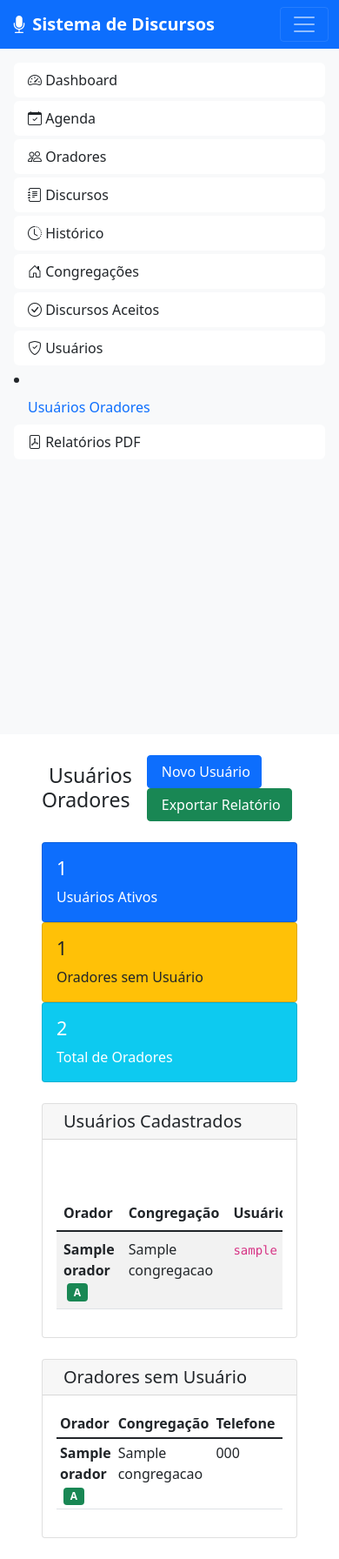
After one commit to LaGiGa/sistema-discursos, a Python web app: template templates/admin/usuarios_oradores.html in a window 390 px wide. The commit adds this page. Shown: the whole page at 87% size. Run offline with Jinja, Linux system fonts and the light colour scheme; the template is opened without the code that fills it: most values are stand-ins (such as "Sample title", 1, 10 or a date in 2020).

Commit message:
feat: 2.0

```diff
--- /dev/null
+++ b/templates/admin/usuarios_oradores.html
@@ -0,0 +1,227 @@
+{% extends "base.html" %}
+
+{% block title %}Usuários Oradores - Sistema de Discursos{% endblock %}
+
+{% block content %}
+<div class="container-fluid">
+    <!-- Cabeçalho -->
+    <div class="d-flex justify-content-between align-items-center mb-4">
+        <h1 class="h3 mb-0">
+            <i class="fas fa-users me-2"></i>Usuários Oradores
+        </h1>
+        <div>
+            <a href="{{ url_for('admin_novo_usuario_orador') }}" class="btn btn-primary">
+                <i class="fas fa-plus me-1"></i>Novo Usuário
+            </a>
+            <a href="{{ url_for('admin_relatorio_usuarios_oradores') }}" class="btn btn-success">
+                <i class="fas fa-download me-1"></i>Exportar Relatório
+            </a>
+        </div>
+    </div>
+
+    <!-- Estatísticas -->
+    <div class="row mb-4">
+        <div class="col-md-4">
+            <div class="card bg-primary text-white">
+                <div class="card-body">
+                    <div class="d-flex justify-content-between">
+                        <div>
+                            <h4 class="card-title">{{ total_usuarios }}</h4>
+                            <p class="card-text">Usuários Ativos</p>
+                        </div>
+                        <div class="align-self-center">
+                            <i class="fas fa-user-check fa-2x"></i>
+                        </div>
+                    </div>
+                </div>
+            </div>
+        </div>
+        <div class="col-md-4">
+            <div class="card bg-warning text-dark">
+                <div class="card-body">
+                    <div class="d-flex justify-content-between">
+                        <div>
+                            <h4 class="card-title">{{ total_oradores_sem_usuario }}</h4>
+                            <p class="card-text">Oradores sem Usuário</p>
+                        </div>
+                        <div class="align-self-center">
+                            <i class="fas fa-user-plus fa-2x"></i>
+                        </div>
+                    </div>
+                </div>
+            </div>
+        </div>
+        <div class="col-md-4">
+            <div class="card bg-info text-white">
+                <div class="card-body">
+                    <div class="d-flex justify-content-between">
+                        <div>
+                            <h4 class="card-title">{{ total_usuarios + total_oradores_sem_usuario }}</h4>
+                            <p class="card-text">Total de Oradores</p>
+                        </div>
+                        <div class="align-self-center">
+                            <i class="fas fa-microphone fa-2x"></i>
+                        </div>
+                    </div>
+                </div>
+            </div>
+        </div>
+    </div>
+
+    <!-- Lista de Usuários Oradores -->
+    <div class="card">
+        <div class="card-header">
+            <h5 class="card-title mb-0">
+                <i class="fas fa-list me-2"></i>Usuários Cadastrados
+            </h5>
+        </div>
+        <div class="card-body">
+            {% if usuarios_oradores %}
+            <div class="table-responsive">
+                <table class="table table-striped table-hover">
+                    <thead>
+                        <tr>
+                            <th>Orador</th>
+                            <th>Congregação</th>
+                            <th>Usuário</th>
+                            <th>Data de Criação</th>
+                            <th>Status</th>
+                            <th>Ações</th>
+                        </tr>
+                    </thead>
+                    <tbody>
+                        {% for usuario in usuarios_oradores %}
+                        <tr>
+                            <td>
+                                <strong>{{ usuario.orador.nome }}</strong>
+                                {% if usuario.orador.anfitriao %}
+                                <span class="badge bg-success ms-1" title="Anfitrião">A</span>
+                                {% endif %}
+                            </td>
+                            <td>{{ usuario.orador.congregacao.nome }}</td>
+                            <td>
+                                <code>{{ usuario.username }}</code>
+                            </td>
+                            <td>{{ usuario.data_criacao.strftime('%d/%m/%Y') }}</td>
+                            <td>
+                                {% if usuario.ativo %}
+                                <span class="badge bg-success">Ativo</span>
+                                {% else %}
+                                <span class="badge bg-danger">Inativo</span>
+                                {% endif %}
+                            </td>
+                            <td>
+                                <div class="btn-group btn-group-sm">
+                                    <a href="{{ url_for('admin_editar_usuario_orador', id=usuario.id) }}"
+                                       class="btn btn-outline-primary" title="Editar">
+                                        <i class="fas fa-edit"></i>
+                                    </a>
+                                    <form method="POST" action="{{ url_for('admin_resetar_senha_orador', id=usuario.id) }}"
+                                          class="d-inline" onsubmit="return confirm('Deseja resetar a senha deste usuário?')">
+                                        <button type="submit" class="btn btn-outline-warning" title="Resetar Senha">
+                                            <i class="fas fa-key"></i>
+                                        </button>
+                                    </form>
+                                    <form method="POST" action="{{ url_for('admin_excluir_usuario_orador', id=usuario.id) }}"
+                                          class="d-inline" onsubmit="return confirm('Tem certeza que deseja excluir este usuário?')">
+                                        <button type="submit" class="btn btn-outline-danger" title="Excluir">
+                                            <i class="fas fa-trash"></i>
+                                        </button>
+                                    </form>
+                                </div>
+                            </td>
+                        </tr>
+                        {% endfor %}
+                    </tbody>
+                </table>
+            </div>
+            {% else %}
+            <div class="text-center py-4">
+                <i class="fas fa-users fa-3x text-muted mb-3"></i>
+                <h5 class="text-muted">Nenhum usuário orador cadastrado</h5>
+                <p class="text-muted">Comece criando o primeiro usuário para um orador.</p>
+                <a href="{{ url_for('admin_novo_usuario_orador') }}" class="btn btn-primary">
+                    <i class="fas fa-plus me-1"></i>Criar Primeiro Usuário
+                </a>
+            </div>
+            {% endif %}
+        </div>
+    </div>
+
+    <!-- Oradores sem Usuário -->
+    {% if oradores_sem_usuario %}
+    <div class="card mt-4">
+        <div class="card-header">
+            <h5 class="card-title mb-0">
+                <i class="fas fa-user-plus me-2"></i>Oradores sem Usuário
+            </h5>
+        </div>
+        <div class="card-body">
+            <div class="table-responsive">
+                <table class="table table-sm">
+                    <thead>
+                        <tr>
+                            <th>Orador</th>
+                            <th>Congregação</th>
+                            <th>Telefone</th>
+                            <th>Email</th>
+                            <th>Ação</th>
+                        </tr>
+                    </thead>
+                    <tbody>
+                        {% for orador in oradores_sem_usuario %}
+                        <tr>
+                            <td>
+                                <strong>{{ orador.nome }}</strong>
+                                {% if orador.anfitriao %}
+                                <span class="badge bg-success ms-1" title="Anfitrião">A</span>
+                                {% endif %}
+                            </td>
+                            <td>{{ orador.congregacao.nome }}</td>
+                            <td>{{ orador.telefone or '-' }}</td>
+                            <td>{{ orador.email or '-' }}</td>
+                            <td>
+                                <a href="{{ url_for('admin_novo_usuario_orador') }}?orador_id={{ orador.id }}"
+                                   class="btn btn-sm btn-primary">
+                                    <i class="fas fa-user-plus me-1"></i>Criar Usuário
+                                </a>
+                            </td>
+                        </tr>
+                        {% endfor %}
+                    </tbody>
+                </table>
+            </div>
+        </div>
+    </div>
+    {% endif %}
+</div>
+{% endblock %}
+
+{% block scripts %}
+<script>
+// Filtro simples na tabela
+function filtrarTabela() {
+    const input = document.getElementById('filtro');
+    const filter = input.value.toLowerCase();
+    const table = document.getElementById('tabelaUsuarios');
+    const tr = table.getElementsByTagName('tr');
+
+    for (let i = 1; i < tr.length; i++) {
+        const td = tr[i].getElementsByTagName('td');
+        let mostrar = false;
+
+        for (let j = 0; j < td.length; j++) {
+            if (td[j]) {
+                if (td[j].textContent.toLowerCase().indexOf(filter) > -1) {
+                    mostrar = true;
+                    break;
+                }
+            }
+        }
+
+        tr[i].style.display = mostrar ? '' : 'none';
+    }
+}
+</script>
+{% endblock %}
+[file content end]
--- a/templates/base.html
+++ b/templates/base.html
@@ -90,6 +90,13 @@
                        class="list-group-item list-group-item-action {% if request.endpoint in ['listar_usuarios', 'novo_usuario', 'editar_usuario'] %}active{% endif %}">
                         <i class="bi bi-shield-check"></i> Usuários
                     </a>
+
+		<li class="nav-item">
+    			<a class="nav-link" href="{{ url_for('admin_usuarios_oradores') }}">
+        		<i class="fas fa-users-cog"></i>
+        		Usuários Oradores
+    			</a>
+		</li>
                     <a href="{{ url_for('relatorios_pdf') }}"
                        class="list-group-item list-group-item-action {% if request.endpoint in ['relatorios_pdf', 'gerar_pdf'] %}active{% endif %}">
                         <i class="bi bi-file-pdf"></i> Relatórios PDF
```
Also changed, not shown: templates/admin/editar_usuario_orador.html (added, +188 -0 lines), templates/admin/novo_usuario_orador.html (added, +164 -0 lines).
